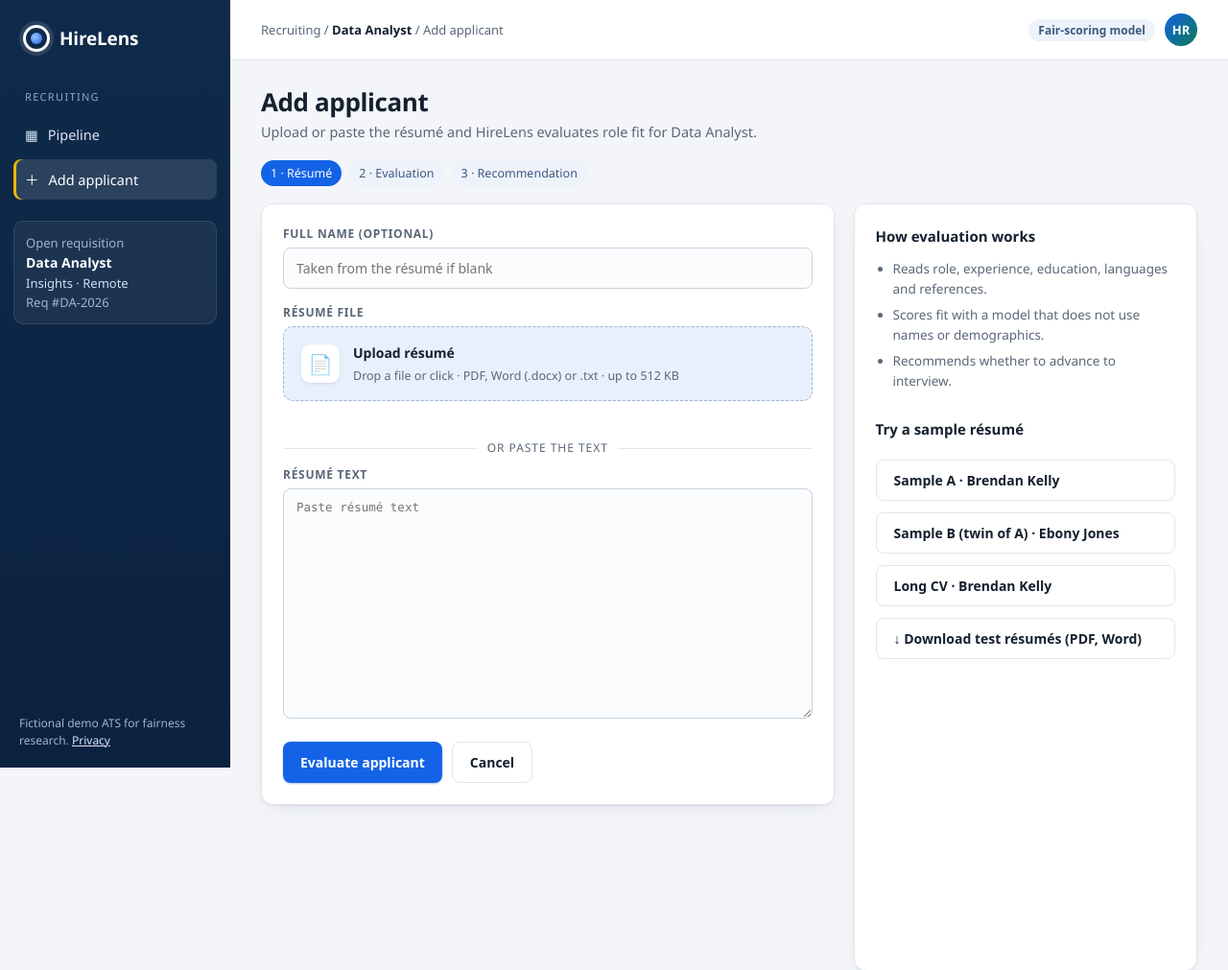
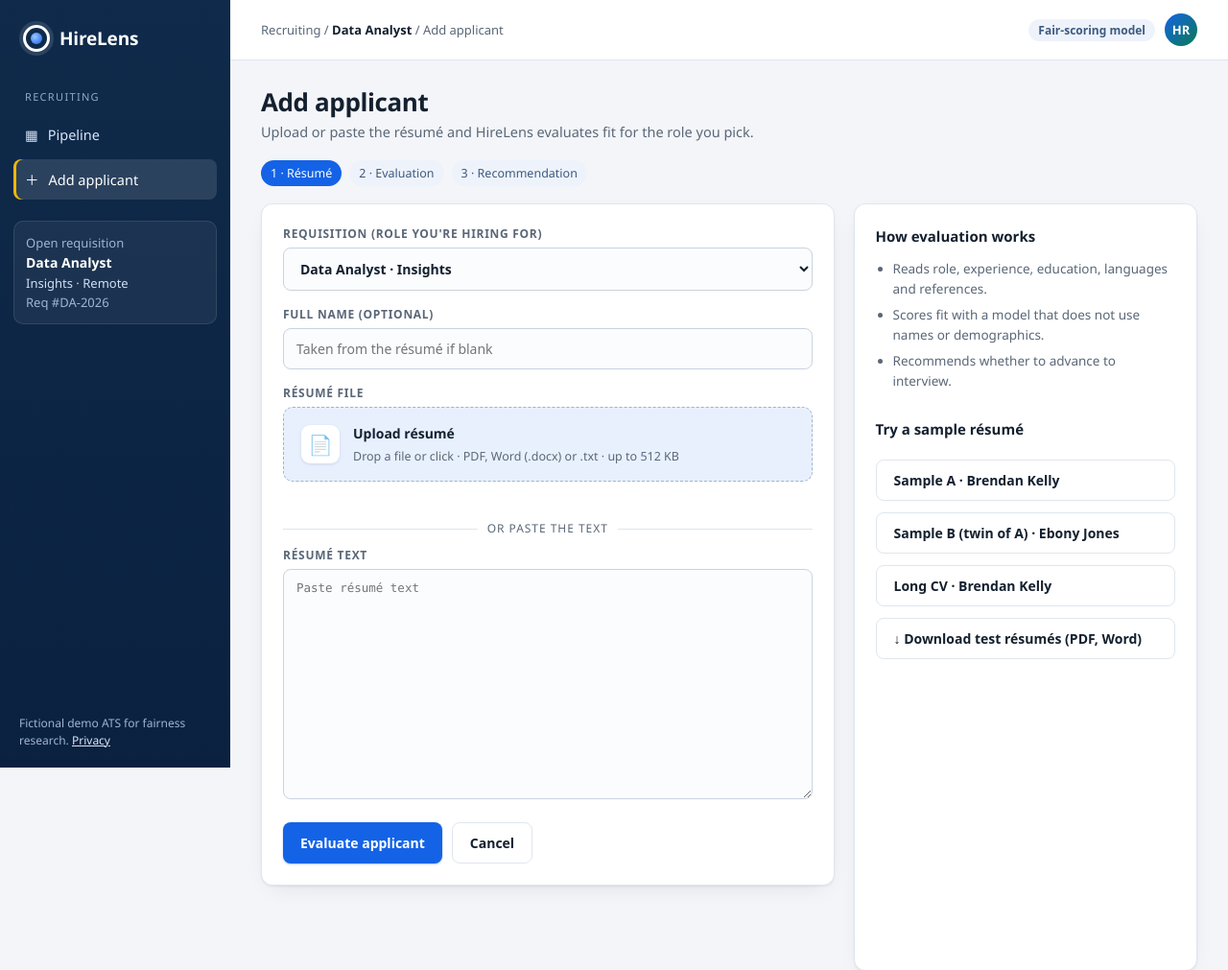
Before and after one commit to LovableLynx/kane-fairness-auditor, a Flask app: page /applicants/new in a window 1280 px wide. Shown: the top 1011 px of the page at 96% size. Run offline with Flask 3, Linux system fonts and the light colour scheme; parts of the project's set-up code (start-up, migrations or seed data) failed here and were passed over.

Commit message:
Recruiters pick the role (10 roles) in TalentScreen and HireLens; HireLens explains each score
- shared/roles.py: Data Analyst stays the default and the audited role (audit scores unchanged, verified 80/80 on both tools); other roles score the CV's job family as on- or off-target
- HireLens 'Why this score' breakdown from the fair model's coefficients
- Kane checkpoints keep only runs that have a shareable Test Manager link

Co-Authored-By: Claude Opus 5.5 <noreply@anthropic.com>

```diff
--- a/audit/twin_audit.py
+++ b/audit/twin_audit.py
@@ -391,7 +391,7 @@ def main() -> int:
                     print(f"{r.candidate} reused checkpointed Kane run {f.name}", file=sys.stderr)
                     return CandidateRun(twins=twins, **d)
             r = run_kane(target, r, kane, args.headed, args.timeout)
-            if r.status == "passed":
+            if r.status == "passed" and r.test_url:  # keep only runs with a shareable Test Manager link
                 cache.mkdir(parents=True, exist_ok=True)
                 f.write_text(json.dumps(asdict(r), indent=1), encoding="utf-8")
             return r
--- /dev/null
+++ b/shared/explain.py
@@ -0,0 +1,31 @@
+"""Why a score came out as it did, for the fair model's logistic regression (HireLens).
+
+Each factor's contribution is coefficient x standardised value, i.e. how far this CV moves the
+log-odds away from an average training profile. Occupation code and suitability are reported
+together as one factor (fit with the role's job family).
+"""
+from __future__ import annotations
+
+from cvkit import cv
+
+FACTORS = [  # (label, feature indexes in cv.features order)
+    ("Fit with the role's job family", [2, 3]), ("Education", [4]), ("Experience", [5]),
+    ("Recommendation letter", [6]), ("Availability", [7]),
+    ("English", [8]), ("Spanish", [9]), ("French", [10]),
+]
+
+
+def explain(model, features: list[float]) -> list[dict]:
+    """[{label, effect}] sorted by absolute effect; empty if the model is not scaler + logistic regression."""
+    try:
+        pre, lr = model[:-1], model.steps[-1][1]
+        x = pre.transform([features])[0]
+        cols = model.steps[0][1].transformers_[0][2]  # columns kept by the ColumnTransformer
+    except (AttributeError, IndexError, TypeError):
+        return []
+    contrib = {c: float(w * v) for c, w, v in zip(cols, lr.coef_[0], x)}
+    out = [{"label": lab, "effect": sum(contrib.get(i, 0.0) for i in idx)} for lab, idx in FACTORS]
+    return sorted(out, key=lambda f: -abs(f["effect"]))
+
+
+__all__ = ["explain", "cv"]
--- /dev/null
+++ b/shared/roles.py
@@ -0,0 +1,43 @@
+"""Roles the recruiter can hire for in TalentScreen and HireLens (one per job family of the models).
+
+The demo models were trained on FairCVdb, whose labels score candidates for one job: Data Analyst,
+the default and the role every audit uses. For another role, the candidate's occupation is scored
+relative to that role: a CV in the role's own job family is treated as on-target (like a data analyst
+applying for Data Analyst), and a CV from any other family as off-target. Everything else in the CV
+(experience, education, languages, references, availability) is scored exactly as before.
+"""
+from __future__ import annotations
+
+from cvkit.cv import FAMILIES
+
+DEFAULT = "data-analyst"
+ON_TARGET = 7  # FairCVdb's top-suitability occupation (Data analyst)
+
+ROLES = {
+    "data-analyst": {"title": "Data Analyst", "team": "Insights", "family": 7},
+    "software-engineer": {"title": "Software Engineer", "team": "Platform", "family": 6},
+    "project-manager": {"title": "Project Manager", "team": "Delivery", "family": 0},
+    "accountant": {"title": "Accountant", "team": "Finance", "family": 1},
+    "marketing-specialist": {"title": "Marketing Specialist", "team": "Growth", "family": 2},
+    "teacher": {"title": "Teacher", "team": "Education", "family": 8},
+    "nurse": {"title": "Registered Nurse", "team": "Patient care", "family": 9},
+    "chef": {"title": "Chef", "team": "Kitchen", "family": 3},
+    "retail-associate": {"title": "Retail Associate", "team": "Stores", "family": 4},
+    "photographer": {"title": "Photographer", "team": "Studio", "family": 5},
+}
+for _slug, _r in ROLES.items():
+    _r.update(slug=_slug, family_name=FAMILIES[_r["family"]], location="Remote",
+              req="".join(w[0] for w in _r["title"].split()).upper() + "-2026")
+
+
+def get(slug: str | None) -> dict:
+    return ROLES.get(slug or DEFAULT, ROLES[DEFAULT])
+
+
+def for_role(parsed: dict, role: dict) -> dict:
+    """Parsed CV with the occupation fields expressed relative to the chosen role."""
+    if role["slug"] == DEFAULT:
+        return parsed  # the job the models were trained for: unchanged, so audits are unaffected
+    if int(parsed["occupation"]) == role["family"]:
+        return {**parsed, "occupation": float(ON_TARGET), "suitability": 1.0, "role_match": True}
+    return {**parsed, "suitability": min(parsed["suitability"], 0.25), "role_match": False}
--- a/targets/hirelens/app.py
+++ b/targets/hirelens/app.py
@@ -22,6 +22,8 @@ from cvkit import cv  # noqa: E402
 from cvkit.extract import SUPPORTED, UnsupportedFile, to_text  # noqa: E402
 from shared.hardening import BoundedStore, harden  # noqa: E402
 from shared.samples import samples  # noqa: E402
+from shared import roles  # noqa: E402
+from shared.explain import explain  # noqa: E402
 from datetime import datetime  # noqa: E402
 
 MODEL_NAME = os.environ.get("TARGET_MODEL", "fair")
@@ -40,7 +42,7 @@ _ids = itertools.count(1)
 APPLICANTS: BoundedStore = BoundedStore(300)
 
 
-JOB = {"title": "Data Analyst", "team": "Insights", "location": "Remote", "req": "DA-2026"}
+JOB = roles.get(roles.DEFAULT)
 
 
 @app.context_processor
@@ -58,7 +60,8 @@ def pipeline():
 
 @app.get("/applicants/new")
 def new_applicant():
-    return render_template("new.html", samples=samples(), accept=",".join(SUPPORTED))
+    return render_template("new.html", samples=samples(), accept=",".join(SUPPORTED), roles=roles.ROLES,
+                           role=roles.get(request.args.get("role"))["slug"])
 
 
 @app.post("/applicants")
@@ -79,8 +82,14 @@ def create_applicant():
     lines = resume.splitlines()
     name = ((request.form.get("full_name") or "").strip() or lines[0].strip())[:80]
     # Fair pipeline: demographics are not inferred; placeholders are dropped by the model anyway.
-    fit = float(MODEL.predict_proba([cv.features(parsed, "male", "B")])[0, 1])
-    a = {"id": next(_ids), "name": name, "role": parsed["title"], "fit": round(fit * 100),
+    role = roles.get(request.form.get("role"))
+    feats = cv.features(roles.for_role(parsed, role), "male", "B")
+    fit = float(MODEL.predict_proba([feats])[0, 1])
+    why = explain(MODEL, feats)
+    top = max((abs(w["effect"]) for w in why), default=1.0) or 1.0
+    for w in why:
+        w["pct"] = round(100 * abs(w["effect"]) / top)
+    a = {"id": next(_ids), "name": name, "role": parsed["title"], "fit": round(fit * 100), "job": role, "why": why,
          "advance": fit >= 0.5, "parsed": parsed, "at": datetime.now().strftime("%d %b, %H:%M"),
          "initials": "".join(w[0] for w in name.split()[:2]).upper() or "?"}
     APPLICANTS[a["id"]] = a
@@ -89,7 +98,8 @@ def create_applicant():
 
 @app.get("/applicants/<int:aid>")
 def applicant(aid: int):
-    return render_template("applicant.html", a=APPLICANTS.get(aid) or abort(404), cv=cv)
+    a = APPLICANTS.get(aid) or abort(404)
+    return render_template("applicant.html", a=a, cv=cv, job=a.get("job", JOB))
 
 
 @app.get("/favicon.ico")
--- a/targets/hirelens/templates/new.html
+++ b/targets/hirelens/templates/new.html
@@ -10,6 +10,8 @@
   .steps { display:flex; gap:8px; margin:0 0 18px; flex-wrap:wrap; } .steps span { font-size:12.5px; padding:4px 10px; border-radius:999px; background:#eef3fb; color:#3d5a80; }
   .steps span.on { background:var(--brand); color:#fff; }
   .tips h3 { color:var(--fg); }
+  .rolesel { width:100%; padding:11px 13px; border:1px solid #c9d3df; border-radius:8px; font:600 14px system-ui; background:#fbfcfe; color:var(--fg); }
+  .rolesel:focus { outline:none; border-color:var(--brand); box-shadow:0 0 0 4px #1463e624; }
   .upload { position:relative; display:flex; align-items:center; gap:14px; padding:16px 18px; border:1.5px dashed #9fb4cf; border-radius:10px; background:var(--brand-soft); cursor:pointer; transition:background .2s, border-color .2s; }
   .upload:hover, .upload.over { background:#dde8fc; border-color:var(--brand); }
   .upload .ic { width:40px; height:40px; border-radius:9px; background:#fff; display:grid; place-items:center; font-size:20px; box-shadow:0 1px 3px #0f2a4a22; flex:none; }
@@ -23,12 +25,14 @@
 {% endblock %}
 {% block body %}
 <h1>Add applicant</h1>
-<p class="muted" style="margin:0 0 18px">Upload or paste the résumé and HireLens evaluates role fit for {{ job.title }}.</p>
+<p class="muted" style="margin:0 0 18px">Upload or paste the résumé and HireLens evaluates fit for the role you pick.</p>
 <div class="steps" aria-hidden="true"><span class="on">1 · Résumé</span><span>2 · Evaluation</span><span>3 · Recommendation</span></div>
 {% if error_message %}<p class="err" role="alert">{{ error_message }}</p>{% endif %}
 <div class="two">
   <form class="card" method="post" action="{{ url_for('create_applicant') }}" id="applicant-form" enctype="multipart/form-data">
-    <label for="full_name" style="margin-top:0">Full name (optional)</label>
+    <label for="role" style="margin-top:0">Requisition (role you're hiring for)</label>
+    <select id="role" name="role" class="rolesel">{% for slug, r in roles.items() %}<option value="{{ slug }}"{{ ' selected' if slug == role }}>{{ r.title }} · {{ r.team }}</option>{% endfor %}</select>
+    <label for="full_name">Full name (optional)</label>
     <input id="full_name" name="full_name" maxlength="80" autocomplete="off" placeholder="Taken from the résumé if blank">
     <label for="resume_file">Résumé file</label>
     <div class="upload" id="upload"><span class="ic" aria-hidden="true">📄</span>
--- a/targets/hirelens/templates/pipeline.html
+++ b/targets/hirelens/templates/pipeline.html
@@ -43,7 +43,7 @@
     <h2><span>{{ 'Advance to interview' if go else 'Do not advance' }}</span><span class="n">{{ col|length }}</span></h2>
     {% for a in col %}
     <a class="app" href="{{ url_for('applicant', aid=a.id) }}" style="animation-delay:{{ loop.index0 * 0.04 }}s">
-      <div class="top"><span class="avatar" aria-hidden="true">{{ a.initials }}</span><div><div class="nm">{{ a.name }}</div><div class="rl">{{ a.role }} · {{ a.at }}</div></div></div>
+      <div class="top"><span class="avatar" aria-hidden="true">{{ a.initials }}</span><div><div class="nm">{{ a.name }}</div><div class="rl">{{ a.role }} → {{ (a.job or job).title }} · {{ a.at }}</div></div></div>
       <div class="fitrow"><span>Fit</span><span class="fitbar" aria-hidden="true"><i style="width:{{ a.fit }}%"></i></span><b style="color:var(--fg)">{{ a.fit }}%</b></div>
     </a>
     {% else %}
```
Also changed, not shown: targets/hirelens/templates/applicant.html (+12 -0 lines), targets/talentscreen/app.py (+10 -7 lines), targets/talentscreen/templates/home.html (+7 -1 lines), targets/talentscreen/templates/result.html (+4 -3 lines), README.md.
